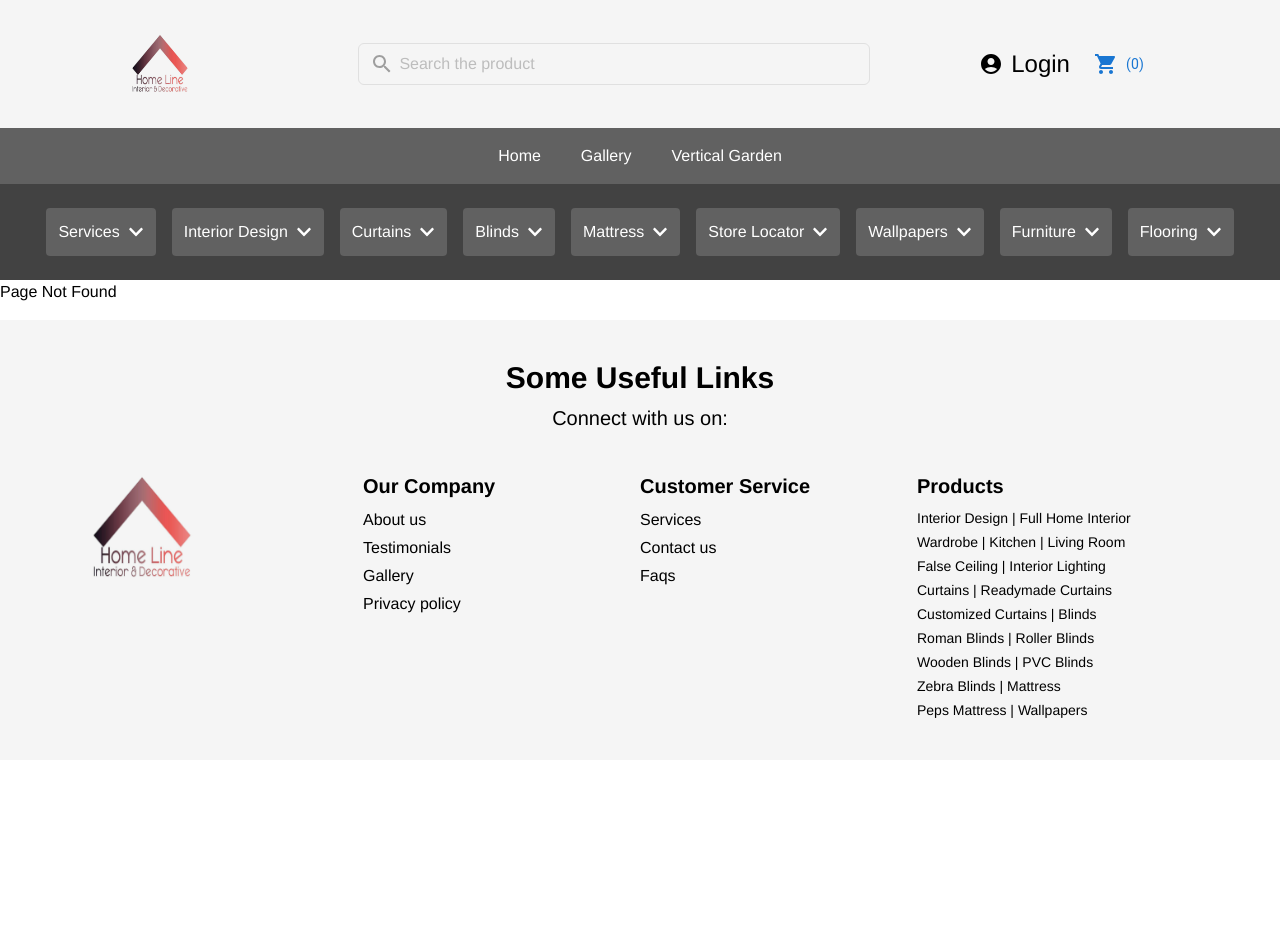
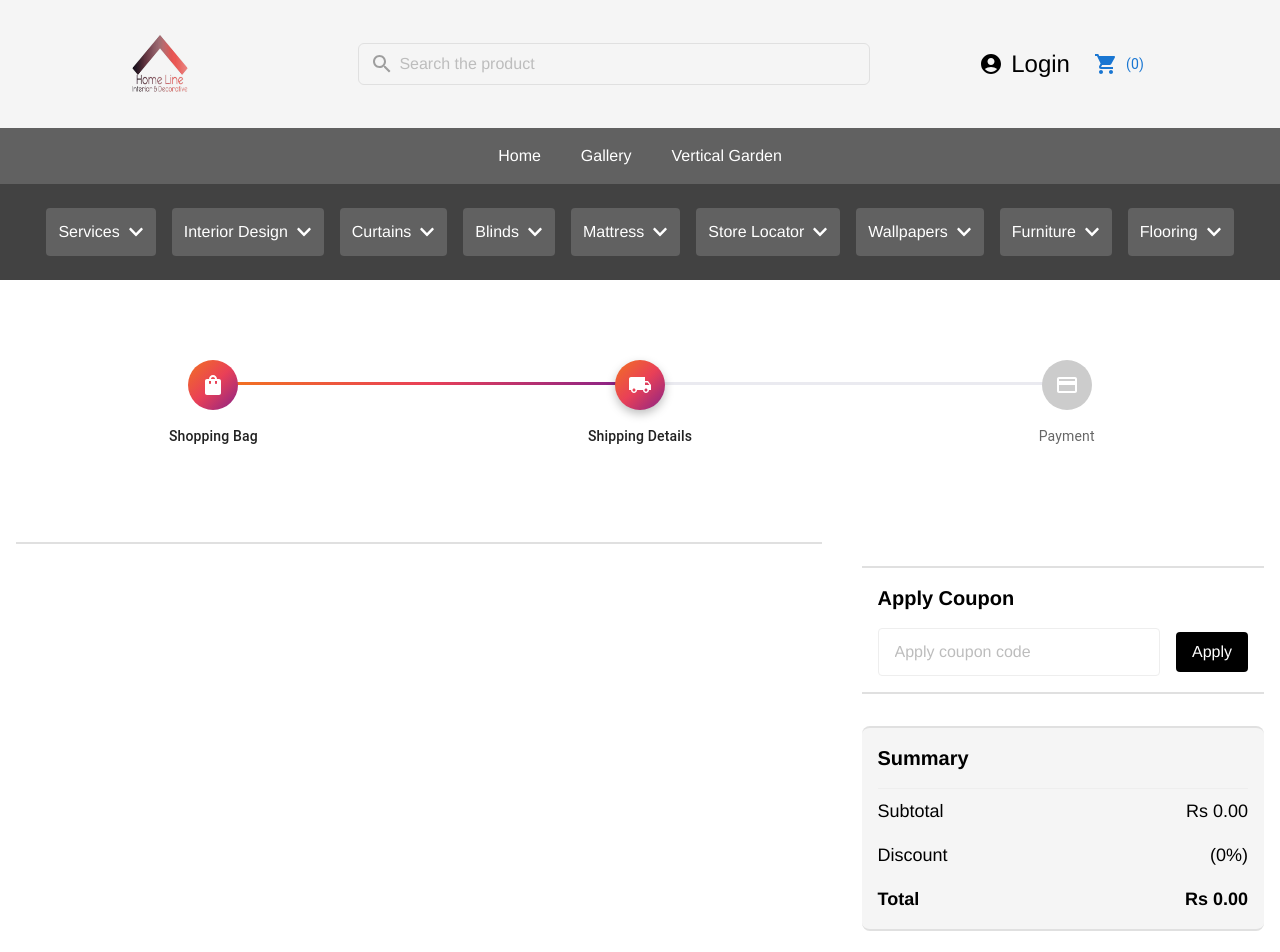
Before and after one commit to Vishnu001B/HomeLane, a React (Vite) app in the folder users/: page /viewCartDeatils in a window 1280 px wide. Shown: the top 952 px of the page. Before the commit the page ends 800 px from the top, so only its background shows below. Built offline with nearby package versions, Linux system fonts and the light colour scheme.

Commit message:
added cart details page

```diff
--- /dev/null
+++ b/users/src/components/cart/ViewCartAndUpdateCart.jsx
@@ -0,0 +1,132 @@
+import React, { useState } from "react";
+import { useDispatch, useSelector } from "react-redux";
+import { useNavigate } from "react-router-dom";
+import { bagActions } from "../../store/bagSlice";
+import CustomizedSteppers from "../CustomizedSteppers";
+
+const ViewCartAndUpdateCart = () => {
+  const navigate = useNavigate();
+  const dispatch = useDispatch();
+  const bag = useSelector((store) => store.bag) || {
+    totalQuantity: 0,
+    data: [],
+  };
+  const [couponCode, setCouponCode] = useState("");
+  const [discount, setDiscount] = useState(0);
+
+  const handleQuantityChange = (productId, newQuantity) => {
+    dispatch(
+      bagActions.updateQuantity({ id: productId, quantity: newQuantity })
+    );
+  };
+
+  const applyCoupon = () => {
+    if (couponCode === "SAVE5") {
+      setDiscount(5);
+    } else {
+      setDiscount(0);
+    }
+  };
+
+  const formatPrice = (priceString) => {
+    return parseFloat(priceString.replace(/,/g, '').trim());
+  };
+
+  const calculateTotal = () => {
+    let total = bag.data.reduce((acc, item) => {
+      const price = formatPrice(item.price);
+      return acc + price * item.quantity;
+    }, 0);
+    return total - total * (discount / 100);
+  };
+
+  return (
+    <>
+    <div className='my-20'>
+        <CustomizedSteppers />
+      </div>
+    <div className="p-4 md:flex md:justify-between md:gap-10">
+      <div className="space-y-4 w-full md:w-8/12 border-y-2 border-gray-300 p-2">
+        {bag.data.map((item) => (
+          <div
+            key={item.id}
+            className="flex flex-col md:flex-row items-center justify-between gap-4 border-b-2 border-gray-200 pb-4"
+          >
+            <div className="flex items-center gap-4">
+              <img
+                src={item.img}
+                alt={item.name}
+                className="w-32 h-32 object-cover rounded-md"
+              />
+              <h3 className="font-semibold text-lg">{item.name}</h3>
+            </div>
+            <div className="flex items-center gap-4">
+              <label htmlFor={`quantity-${item.id}`} className="text-sm">Quantity:</label>
+              <input
+                id={`quantity-${item.id}`}
+                type="number"
+                name="quantity"
+                value={item.quantity}
+                onChange={(e) =>
+                  handleQuantityChange(item.id, parseInt(e.target.value, 10))
+                }
+                className="w-16 border rounded p-1 text-center"
+              />
+            </div>
+            <p className="text-lg font-semibold">Rs {formatPrice(item.price)}</p>
+          </div>
+        ))}
+      </div>
+
+      <div className="mt-6 md:w-4/12">
+        <div className="border-y-2 border-gray-300 p-4 mb-8">
+          <h1 className="text-xl font-semibold mb-4">Apply Coupon</h1>
+          <div className="flex flex-col md:flex-row items-center gap-4">
+            <input
+              type="text"
+              name="couponCode"
+              placeholder="Apply coupon code"
+              value={couponCode}
+              onChange={(e) => setCouponCode(e.target.value)}
+              className="flex-1 border rounded px-4 py-2 h-12"
+            />
+            <button
+              onClick={applyCoupon}
+              className="w-full md:w-auto bg-black text-white py-2 px-4 rounded mt-4 md:mt-0"
+            >
+              Apply
+            </button>
+          </div>
+        </div>
+        <div className="border-y-2 border-gray-300 bg-gray-100 rounded-lg p-4">
+          <h1 className="text-xl font-semibold mb-4">Summary</h1>
+          <hr className="my-2" />
+          <div className="flex flex-col gap-4">
+            <div className="flex justify-between items-center">
+              <p className="text-lg">Subtotal</p>
+              <p className="text-lg">Rs {calculateTotal().toFixed(2)}</p>
+            </div>
+            <div className="flex justify-between items-center">
+              <p className="text-lg">Discount</p>
+              <p className="text-lg">({discount}%)</p>
+            </div>
+            <div className="flex justify-between items-center font-semibold">
+              <p className="text-lg">Total</p>
+              <p className="text-lg">Rs {calculateTotal().toFixed(2)}</p>
+            </div>
+          </div>
+        </div>
+
+        <button
+          onClick={() => navigate("/CheckoutForm")}
+          className="w-full bg-red-400 text-white py-2 rounded mt-6 text-lg"
+        >
+          Proceed to Checkout
+        </button>
+      </div>
+    </div>
+    </>
+  );
+};
+
+export default ViewCartAndUpdateCart;
--- a/users/src/components/module/Drawer.jsx
+++ b/users/src/components/module/Drawer.jsx
@@ -9,47 +9,54 @@ import ListItemText from '@mui/material/ListItemText';
 import IconButton from '@mui/material/IconButton';
 import Typography from '@mui/material/Typography';
 import ShoppingCartIcon from '@mui/icons-material/ShoppingCart';
-import EditIcon from '@mui/icons-material/Edit';
-import VisibilityIcon from '@mui/icons-material/Visibility';
+import DeleteIcon from '@mui/icons-material/Delete';
 import CheckoutIcon from '@mui/icons-material/Payment';
-import { useSelector } from "react-redux";
+import { useSelector, useDispatch } from 'react-redux';
 import Avatar from '@mui/material/Avatar';
 import { useNavigate } from 'react-router-dom';
+import { bagActions } from '../../store/bagSlice';
+import Dialog from '@mui/material/Dialog';
+import DialogActions from '@mui/material/DialogActions';
+import DialogContent from '@mui/material/DialogContent';
+import DialogContentText from '@mui/material/DialogContentText';
+import DialogTitle from '@mui/material/DialogTitle';
 
 export default function Drawer() {
-  const [state, setState] = React.useState({
-    right: false,
-  });
-  const navagate = useNavigate()
+  const [state, setState] = React.useState({ right: false });
+  const [openDialog, setOpenDialog] = React.useState(false);
+  const [itemToRemove, setItemToRemove] = React.useState(null);
 
-  // Fetching bag data from Redux store
+  const navigate = useNavigate();
+  const dispatch = useDispatch();
   const bag = useSelector((store) => store.bag) || { totalQuantity: 0, data: [] };
 
   const toggleDrawer = (anchor, open) => (event) => {
-    if (
-      event &&
-      event.type === 'keydown' &&
-      (event.key === 'Tab' || event.key === 'Shift')
-    ) {
+    if (event && event.type === 'keydown' && (event.key === 'Tab' || event.key === 'Shift')) {
       return;
     }
-
     setState({ ...state, [anchor]: open });
   };
 
   const list = (anchor) => (
+    <>
       <Box
-      sx={{ width: 300, padding: 2 }}
+        sx={{ width: 400 }}
         role="presentation"
         onClick={toggleDrawer(anchor, false)}
         onKeyDown={toggleDrawer(anchor, false)}
       >
-      <Typography variant="h6" gutterBottom>
+        <Typography variant="h6" gutterBottom className='px-5'>
           Your Cart
         </Typography>
+        {bag.data.length === 0 ? (
+          <Typography variant="body1" sx={{ textAlign: 'center', marginTop: 2 }}>
+            Your cart is empty
+          </Typography>
+        ) : (
+          <>
             <List>
               {bag.data.map((item, index) => (
-          <ListItem key={index} disablePadding>
+                <ListItem key={index} disablePadding className='px-5'>
                   <Avatar
                     alt={item.name}
                     src={item.img}
@@ -59,43 +66,66 @@ export default function Drawer() {
                     primary={item.name}
                     secondary={`Quantity: ${item.quantity} | Price: ₹${item.price}`}
                   />
-            <IconButton aria-label="view" onClick={() => handleView(item)}>
-              <VisibilityIcon />
-            </IconButton>
-            <IconButton aria-label="edit" onClick={() => handleEdit(item)}>
-              <EditIcon />
+
+                  <IconButton
+                    aria-label="delete"
+                    onClick={() => confirmDelete(item)}
+                    sx={{ color: 'red' }} // Set the color to red
+                  >
+                    <DeleteIcon />
                   </IconButton>
                 </ListItem>
               ))}
             </List>
             <Divider />
-      <Box sx={{ textAlign: 'center', marginTop: 2 }}>
+          </>
+        )}
+      </Box>
+      <div className='flex justify-center content-center items-center fixed bottom-0 m-0 w-[400px]'>
         <Button
           variant="contained"
           color="primary"
-          startIcon={<CheckoutIcon />}
+          onClick={handleviewcart}
+          disabled={bag.data.length === 0}
+          sx={{ borderRadius: 0, backgroundColor: 'primary.main',width:"70%",height:"50px", color: 'white', '&:hover': { backgroundColor: 'primary.dark' } }}
+        >
+          View Details and Edit Cart
+        </Button>
+        <Button
+          variant="contained"
           onClick={handleCheckout}
+          disabled={bag.data.length === 0}
+          sx={{ borderRadius: 0, backgroundColor: 'error.main', color: 'white', width:"40%",height:"50px", '&:hover': { backgroundColor: 'error.dark' } }}
         >
           Checkout
         </Button>
-      </Box>
-    </Box>
+      </div>
+    </>
   );
 
-  const handleView = (item) => {
-    // Logic to view item details
-    alert(`Viewing details for ${item.name}`);
+  const confirmDelete = (item) => {
+    setItemToRemove(item);
+    setOpenDialog(true);
   };
 
-  const handleEdit = (item) => {
-    // Logic to edit item
-    alert(`Editing ${item.name}`);
+  const handleDelete = () => {
+    // Dispatch action to remove item from the bag
+    dispatch(bagActions.removeFromBag({ productId: itemToRemove.productId }));
+    setOpenDialog(false); // Close the dialog
   };
 
   const handleCheckout = () => {
     // Logic to checkout items
-    navagate('/CheckoutForm'); // Navigate to checkout page using react-router-dom
+    navigate('/CheckoutForm'); // Navigate to checkout page using react-router-dom
+  };
 
+  const handleviewcart = () => {
+    // Logic to view cart items
+    navigate('/viewCartDeatils'); // Navigate to cart page using react-router-dom
+  };
+
+  const handleCloseDialog = () => {
+    setOpenDialog(false);
   };
 
   return (
@@ -114,6 +144,29 @@ export default function Drawer() {
       >
         {list('right')}
       </SwipeableDrawer>
+
+      {/* Confirmation Dialog */}
+      <Dialog
+        open={openDialog}
+        onClose={handleCloseDialog}
+        aria-labelledby="confirm-dialog-title"
+        aria-describedby="confirm-dialog-description"
+      >
+        <DialogTitle id="confirm-dialog-title">Confirm Delete</DialogTitle>
+        <DialogContent>
+          <DialogContentText id="confirm-dialog-description">
+            Are you sure you want to remove {itemToRemove?.name} from the cart?
+          </DialogContentText>
+        </DialogContent>
+        <DialogActions>
+          <Button onClick={handleCloseDialog} color="primary">
+            Cancel
+          </Button>
+          <Button onClick={handleDelete} color="error" autoFocus>
+            Delete
+          </Button>
+        </DialogActions>
+      </Dialog>
     </div>
   );
 }
--- a/users/src/components/productDetrils/ProductDetails.jsx
+++ b/users/src/components/productDetrils/ProductDetails.jsx
@@ -7,6 +7,7 @@ import Modal from 'react-modal';
 import CategoryDetails from '../../components/category/CategoryDetails';
 import { useDispatch, useSelector } from 'react-redux';
 import { bagActions } from '../../store/bagSlice';
+import { Snackbar, Alert } from "@mui/material";
 
 // Set up the app element for accessibility
 Modal.setAppElement('#root');
@@ -15,6 +16,7 @@ const ProductDetails = () => {
     const dispatch = useDispatch();
     const bagItem = useSelector((store) => store.bag);
     const location = useLocation();
+    const [openSnackbar, setOpenSnackbar] = useState(false);
     const { product } = location.state || {};
     console.log(product); // Destructure the product from state
 
@@ -94,11 +96,17 @@ const ProductDetails = () => {
         };
 
         dispatch(bagActions.addToBag(payload));
+        setOpenSnackbar(true);
     };
+
+    const handleCloseSnackbar = () => {
+        setOpenSnackbar(false);
+      };
 
 
     return (
         <div>
+
             <div className='flex flex-wrap md:flex-nowrap justify-evenly items-center gap-5 lg:px-[10%] my-4 px-5'>
                 <div className='w-full md:w-1/2'>
                     <Carousel
@@ -201,6 +209,16 @@ const ProductDetails = () => {
                 <h1 className='text-center font-serif text-2xl my-20'>Similar Products</h1>
                 <CategoryDetails category={product.category} />
             </div>
+            <Snackbar
+        open={openSnackbar}
+        autoHideDuration={3000}
+        onClose={handleCloseSnackbar}
+        anchorOrigin={{ vertical: "top", horizontal: "center" }}
+      >
+        <Alert onClose={handleCloseSnackbar} severity="success" sx={{ width: '100%' }}>
+          Item added to bag successfully!
+        </Alert>
+      </Snackbar>
         </div>
     );
 };
--- a/users/src/main.jsx
+++ b/users/src/main.jsx
@@ -12,6 +12,7 @@ import OtpVerification from "./components/OtpVerification";
 import { Provider } from "react-redux";
 import homeLine from "./store/index";
 import CheckoutForm from "./components/CheckoutForm";
+import ViewCartAndUpdateCart from "./components/cart/ViewCartAndUpdateCart";
 
 
 const router = createBrowserRouter([
@@ -52,6 +53,10 @@ const router = createBrowserRouter([
       {
         path: "/CheckoutForm",
         element: <CheckoutForm/>,
+      },
+      {
+        path: "/viewCartDeatils",
+        element: <ViewCartAndUpdateCart/>,
       }
     ],
   },
```
Also changed, not shown: 1 other file (tests, documents, lock files or other folders). Lines whose indentation alone changed are shown as unchanged.
